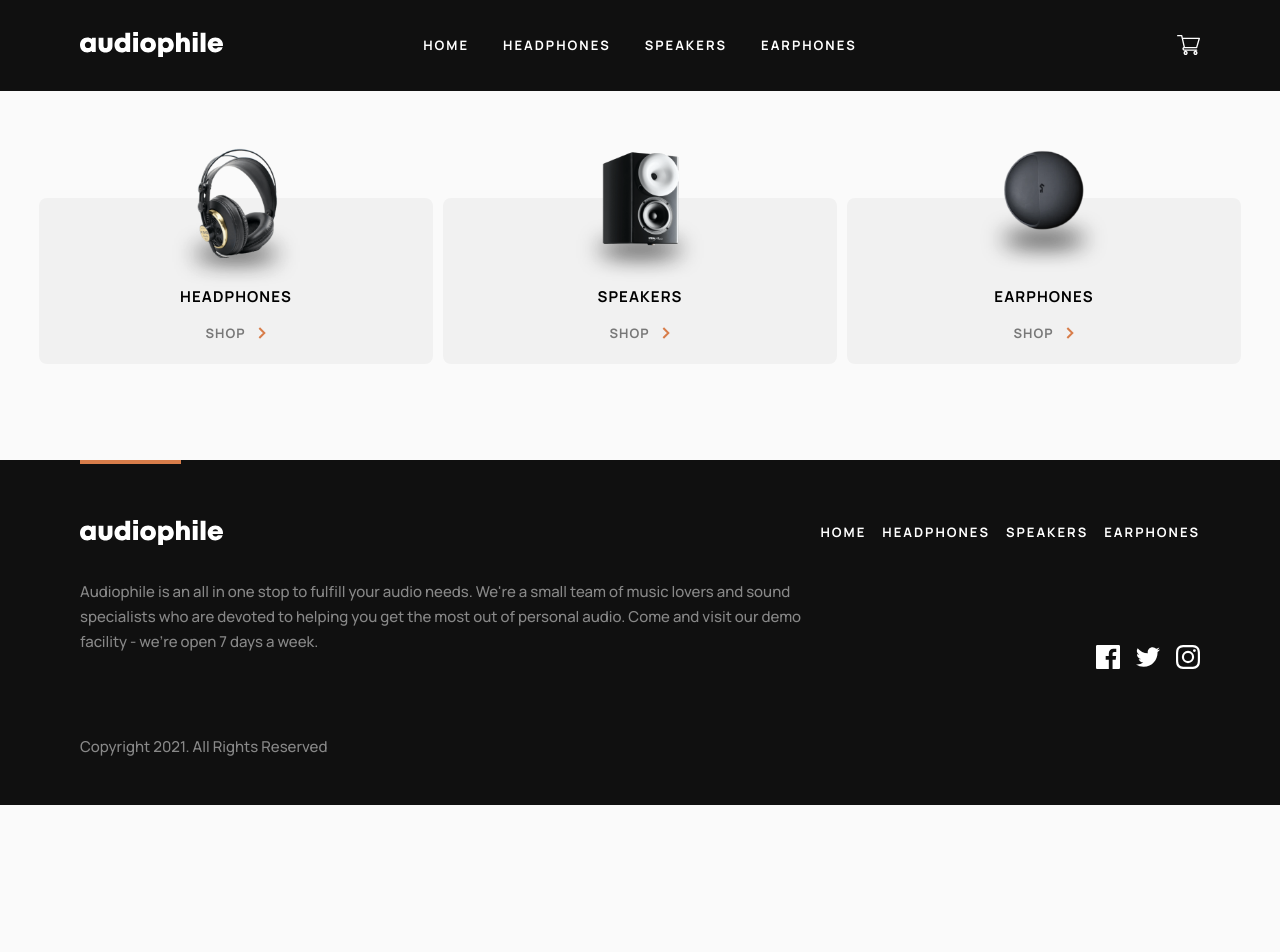
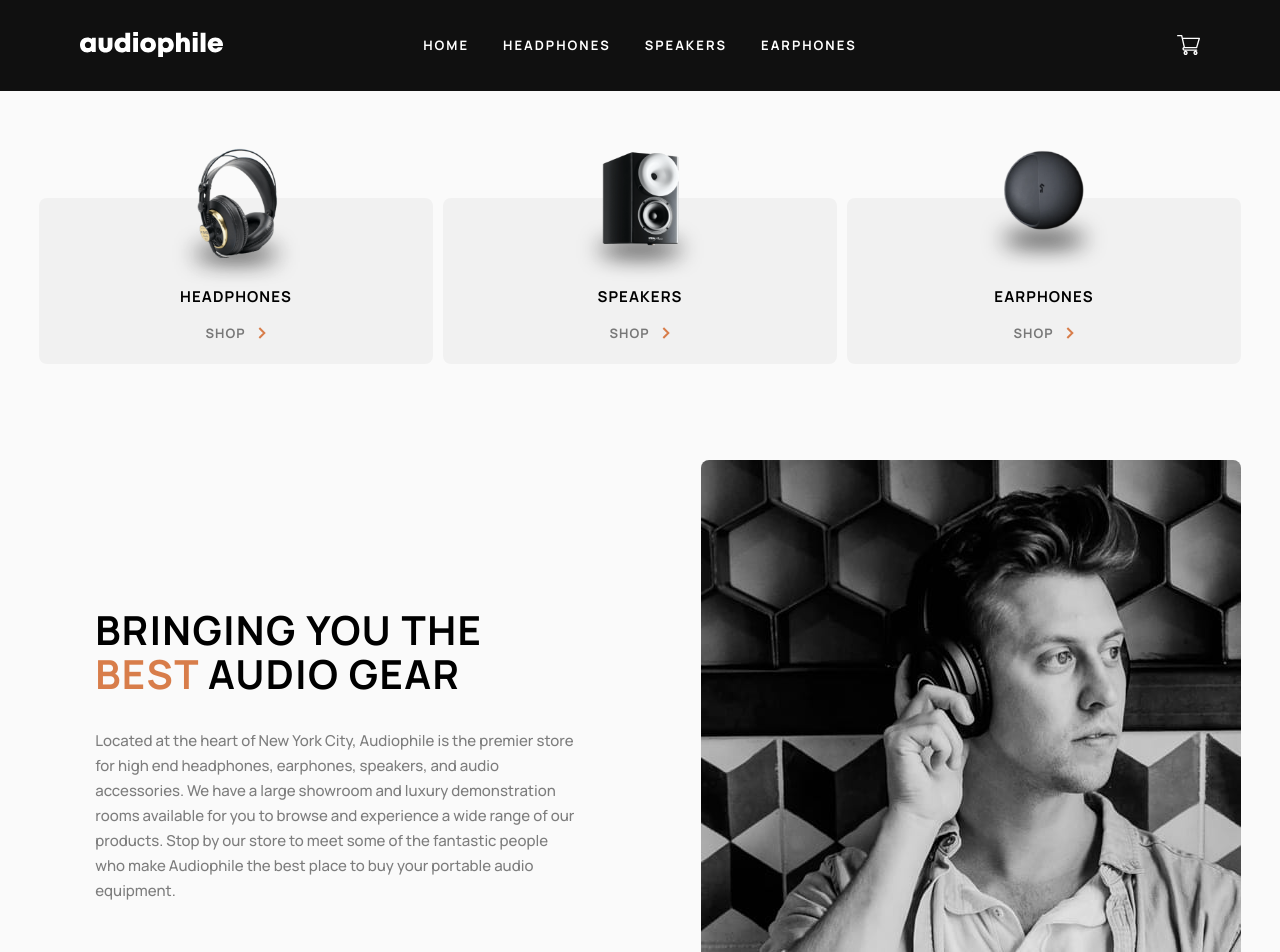
Before and after one commit to MichalTrubini/NEXT_Audiophile-3, a Next.js app: page / in a window 1280 px wide. Shown: the top 952 px of the page. Before the commit the page ends 805 px from the top, so only its background shows below. Built offline with nearby package versions, Linux system fonts and the light colour scheme.

Commit message:
promo responsivity done

```diff
--- a/pages/index.tsx
+++ b/pages/index.tsx
@@ -1,6 +1,7 @@
 import type { NextPage } from "next";
 import Head from "next/head";
 import Categories from "../src/shared/components/category/categories";
+import Promo from "../src/shared/components/content/promo";
 
 const Home: NextPage = () => {
   return (
@@ -12,6 +13,7 @@ const Home: NextPage = () => {
       </Head>
       <div className="container">
         <Categories />
+        <Promo/>
       </div>
     </div>
   );
--- /dev/null
+++ b/src/shared/components/content/promo.module.css
@@ -0,0 +1,57 @@
+.imageContainer {
+    border-radius: 8px;
+    overflow: hidden;
+}
+
+.promo {
+    display: flex;
+    flex-direction: column;
+    gap: 4rem;
+    text-align: center;
+    margin-bottom: 12rem;
+}
+
+.header {
+    text-transform: uppercase;
+    font-size: 2.8rem;
+    line-height: 3.8rem;
+    letter-spacing: 1px;
+    margin-bottom: 3.2rem;
+}
+
+.text {
+    line-height: 2.5rem;
+    font-weight: 500;
+    color: rgba(0, 0, 0, 0.5);
+}
+
+.accent {
+    color: var(--orange);
+}
+
+@media screen and (min-width: 768px) {
+    .header {
+        font-size: 4rem;
+        line-height: 4.4rem;
+        letter-spacing: 1.43px;
+        text-align: center;
+        padding: 0 4rem;
+    }
+}
+
+@media screen and (min-width: 1024px) {
+    .promo {
+        flex-direction: row-reverse;
+        gap: 12.5rem;
+        align-items: center;
+    }
+
+    .header {
+        padding: 0;
+        text-align: left;
+    }
+    .content {
+        width: 40%;
+        text-align: left;
+    }
+}
--- /dev/null
+++ b/src/shared/components/content/promo.tsx
@@ -0,0 +1,53 @@
+import styles from "./promo.module.css";
+import { useState, useEffect } from "react";
+import Image from "next/image";
+import mobileImage from "../../../../public/assets/shared/mobile/image-best-gear.jpg";
+import tabletImage from "../../../../public/assets/shared/tablet/image-best-gear.jpg";
+import desktopImage from "../../../../public/assets/shared/desktop/image-best-gear.jpg";
+
+type StaticImageData = { src: string; height: number; width: number; blurDataURL?: string; }
+
+interface UsedImage {
+    src?:string | StaticImageData,
+}
+
+const Promo:React.FC<UsedImage> = () => {
+  const [screenWidth, setScreenWidth] = useState(0);
+
+  useEffect(() => {
+    const widthInitial = window.innerWidth;
+    setScreenWidth(widthInitial);
+
+    function getWindowDimensions() {
+      const widthCurrent = window.innerWidth;
+      return widthCurrent;
+    }
+
+    function handleResize() {
+      setScreenWidth(getWindowDimensions());
+    }
+
+    window.addEventListener("resize", handleResize);
+    return () => window.removeEventListener("resize", handleResize);
+  }, []);
+
+  function imageSwitcher() {
+    if (screenWidth < 376) return mobileImage;
+    if (screenWidth > 375 && screenWidth < 1025 ) return tabletImage;
+    if (screenWidth > 1024) return desktopImage;
+  }
+
+  return (
+    <div className={styles.promo}>
+      <div className={styles.imageContainer}>
+        <Image src={imageSwitcher()!} alt="best gear"/>
+      </div>
+      <div className={styles.content}>
+        <h2 className={styles.header}>Bringing you the <span className={styles.accent}>best</span> audio gear</h2>
+        <p className={styles.text}>Located at the heart of New York City, Audiophile is the premier store for high end headphones, earphones, speakers, and audio accessories. We have a large showroom and luxury demonstration rooms available for you to browse and experience a wide range of our products. Stop by our store to meet some of the fantastic people who make Audiophile the best place to buy your portable audio equipment.</p>
+      </div>
+    </div>
+  );
+};
+
+export default Promo;
--- a/src/shared/layout/footer.module.css
+++ b/src/shared/layout/footer.module.css
@@ -7,6 +7,8 @@
 .container {
   padding: 5.2rem 0 3.8rem;
   position: relative;
+  max-width: 165rem;
+  margin: auto;
 }
 
 .container::before {
--- a/src/shared/layout/header.module.css
+++ b/src/shared/layout/header.module.css
@@ -6,8 +6,13 @@
   z-index: 99;
   padding: 3.2rem 2.4rem;
   border-bottom: 1px solid var(--white);
+}
+
+.container {
+  max-width: 165rem;
+  margin: auto;
   display: grid;
-  grid-template-columns: 58px 1fr 58px;
+  grid-template-columns: 143px 1fr 143px;
   align-items: center;
 }
 
--- a/src/shared/layout/header.tsx
+++ b/src/shared/layout/header.tsx
@@ -1,30 +1,40 @@
-import styles from './header.module.css'
-import hamburger from '../../../public/assets/shared/tablet/icon-hamburger.svg';
-import logo from '../../../public/assets/shared/desktop/logo.svg';
-import cart from '../../../public/assets/shared/desktop/icon-cart.svg';
-import Link from 'next/link';
-import Image from 'next/image';
+import styles from "./header.module.css";
+import hamburger from "../../../public/assets/shared/tablet/icon-hamburger.svg";
+import logo from "../../../public/assets/shared/desktop/logo.svg";
+import cart from "../../../public/assets/shared/desktop/icon-cart.svg";
+import Link from "next/link";
+import Image from "next/image";
 
 const Header = () => {
   return (
     <header className={styles.header}>
+      <div className={styles.container}>
         <div className={styles.hamburgerContainer}>
-                <Image src={hamburger} alt='menu'/>
+          <Image src={hamburger} alt="menu" />
         </div>
         <div className={styles.logoContainer}>
-                <Image src={logo} alt='menu'/>
+          <Image src={logo} alt="menu" />
         </div>
         <ul className={styles.menu}>
-                <Link href='/'><li className={styles.listItem}>home</li></Link>
-                <Link href='/category/headphones'><li className={styles.listItem}>headphones</li></Link>
-                <Link href='/category/speakers'><li className={styles.listItem}>speakers</li></Link>
-                <Link href='/category/earphones'><li className={styles.listItem}>earphones</li></Link>
+          <Link href="/">
+            <li className={styles.listItem}>home</li>
+          </Link>
+          <Link href="/category/headphones">
+            <li className={styles.listItem}>headphones</li>
+          </Link>
+          <Link href="/category/speakers">
+            <li className={styles.listItem}>speakers</li>
+          </Link>
+          <Link href="/category/earphones">
+            <li className={styles.listItem}>earphones</li>
+          </Link>
         </ul>
         <div className={styles.cartContainer}>
-                <Image src={cart} alt='menu'/>
+          <Image src={cart} alt="menu" />
+        </div>
       </div>
     </header>
-    )
-}
+  );
+};
 
 export default Header;
--- a/src/shared/styles/globals.css
+++ b/src/shared/styles/globals.css
@@ -56,5 +56,7 @@ p {
 @media screen and (min-width: 1440px) {
   .container {
     padding: 0 16.5rem ;
+    max-width: 198rem;
+    margin: auto;
   }
 }
```
Also changed, not shown: utils/WindowDimensions.js (added, +24 -0 lines). Lines whose indentation alone changed are shown as unchanged.
